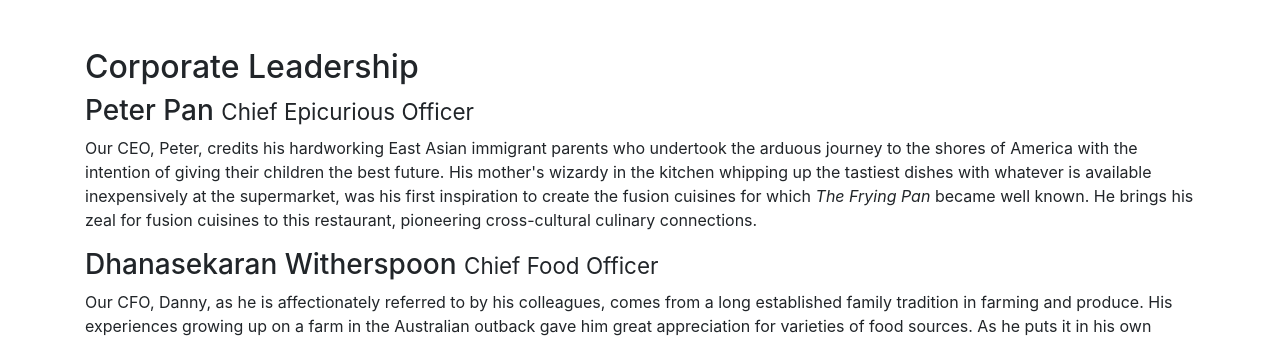
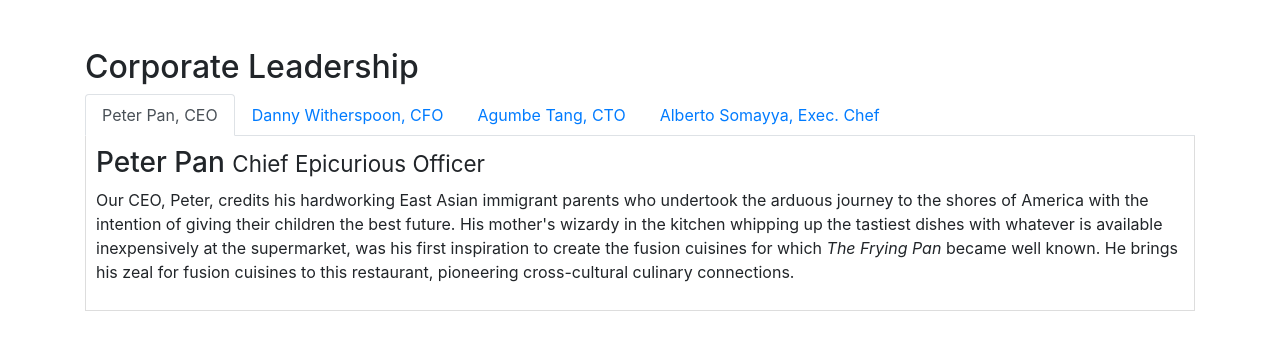
Before and after one commit to Scathdullir/Bootstrap-Course, a website: page aboutus.html in a window 1280 px wide. Shown: the part 873-1210 px from the top of the page. Drawn offline with nearby package versions, Linux system fonts and the light colour scheme.

Commit message:
bootstrap tabs

```diff
--- a/aboutus.html
+++ b/aboutus.html
@@ -103,14 +103,44 @@
         <div class="row row-content">
             <div class ="col-12">
                 <h2>Corporate Leadership</h2>
+
+                <ul class="nav nav-tabs">
+                    <li class="nav-item">
+                      <a class="nav-link active" href="#peter"
+                        role="tab" data-toggle="tab">Peter Pan, CEO</a>
+                    </li>
+                    <li class="nav-item">
+                      <a class="nav-link" href="#danny" role="tab"
+                        data-toggle="tab">Danny Witherspoon, CFO</a>
+                    </li>
+                    <li class="nav-item">
+                      <a class="nav-link" href="#agumbe"role="tab"
+                        data-toggle="tab">Agumbe Tang, CTO</a>
+                    </li>
+                    <li class="nav-item">
+                      <a class="nav-link" href="#alberto" role="tab"
+                        data-toggle="tab">Alberto Somayya, Exec. Chef</a>
+                    </li>
+                </ul>
+
+                <div class="tab-content">
+                    <div role="tabpanel" class="tab-pane fade show active" id="peter">
                         <h3>Peter Pan <small>Chief Epicurious Officer</small></h3>
                         <p class="d-none d-sm-block">Our CEO, Peter, credits his hardworking East Asian immigrant parents who undertook the arduous journey to the shores of America with the intention of giving their children the best future. His mother's wizardy in the kitchen whipping up the tastiest dishes with whatever is available inexpensively at the supermarket, was his first inspiration to create the fusion cuisines for which <em>The Frying Pan</em> became well known. He brings his zeal for fusion cuisines to this restaurant, pioneering cross-cultural culinary connections.</p>
+                </div>
+                    <div role="tabpanel" class="tab-pane fade" id="danny">
                         <h3>Dhanasekaran Witherspoon <small>Chief Food Officer</small></h3>
                         <p class="d-none d-sm-block">Our CFO, Danny, as he is affectionately referred to by his colleagues, comes from a long established family tradition in farming and produce. His experiences growing up on a farm in the Australian outback gave him great appreciation for varieties of food sources. As he puts it in his own words, <em>Everything that runs, wins, and everything that stays, pays!</em></p>
+                </div>
+                    <div role="tabpanel" class="tab-pane fade" id="agumbe">
                         <h3>Agumbe Tang <small>Chief Taste Officer</small></h3>
                         <p class="d-none d-sm-block">Blessed with the most discerning gustatory sense, Agumbe, our CTO, personally ensures that every dish that we serve meets his exacting tastes. Our chefs dread the tongue lashing that ensues if their dish does not meet his exacting standards. He lives by his motto, <em>You click only if you survive my lick.</em></p>
+                </div>
+                    <div role="tabpanel" class="tab-pane fade" id="alberto">
                         <h3>Alberto Somayya <small>Executive Chef</small></h3>
                         <p class="d-none d-sm-block">Award winning three-star Michelin chef with wide International experience having worked closely with whos-who in the culinary world, he specializes in creating mouthwatering Indo-Italian fusion experiences. He says, <em>Put together the cuisines from the two craziest cultures, and you get a winning hit! Amma Mia!</em></p>
+                    </div>
+                </div>
             </div>
        </div>
     </div>
--- a/css/styles.css
+++ b/css/styles.css
@@ -37,3 +37,10 @@ body {
 .navbar-dark {
     background-color: #512DA8;
 }
+
+.tab-content {
+    border-left: 1px solid #ddd;
+    border-right: 1px solid #ddd;
+    border-bottom: 1px solid #ddd;
+    padding: 10px;
+}
```
Also changed, not shown: index.html (+2 -2 lines). Lines whose indentation alone changed are shown as unchanged.
